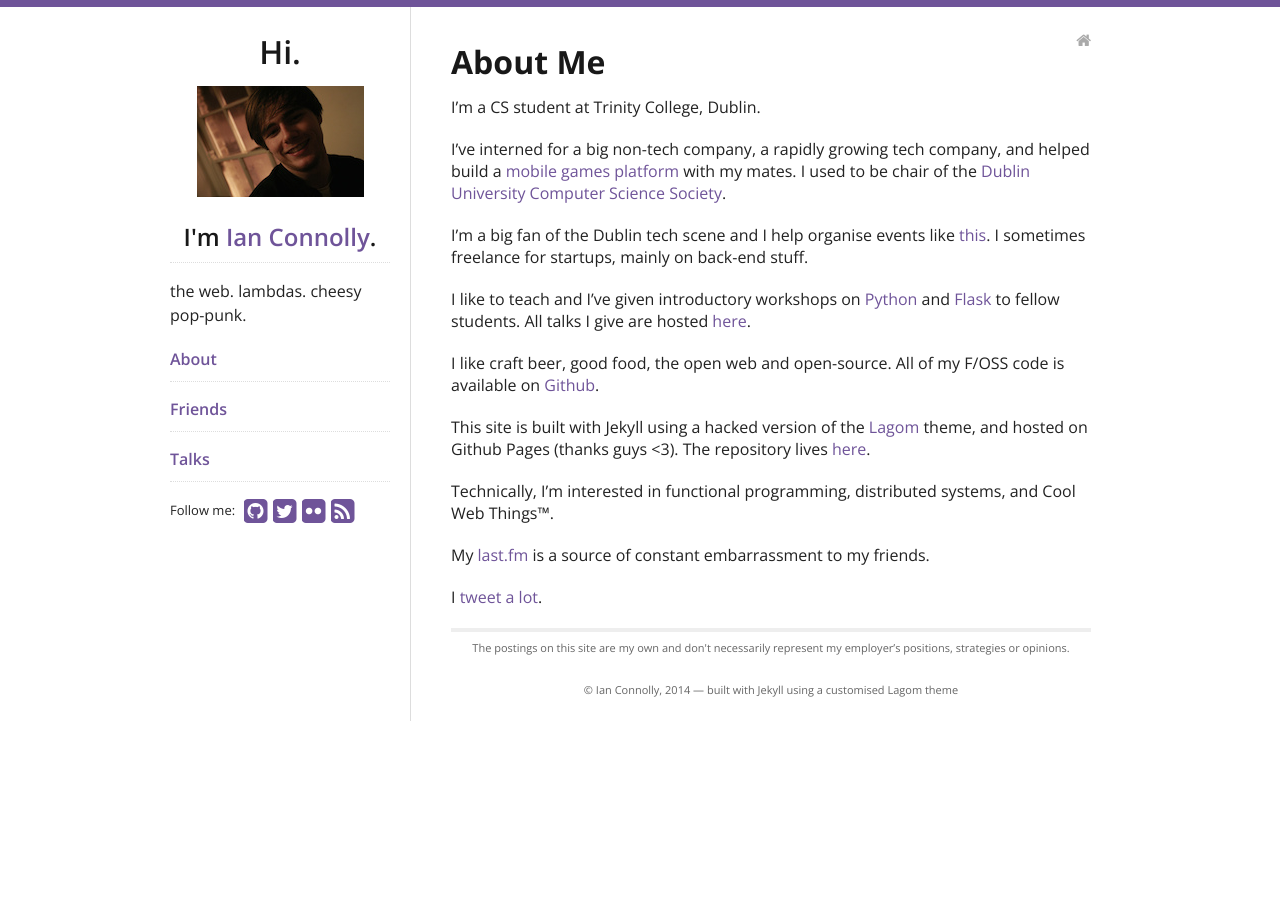
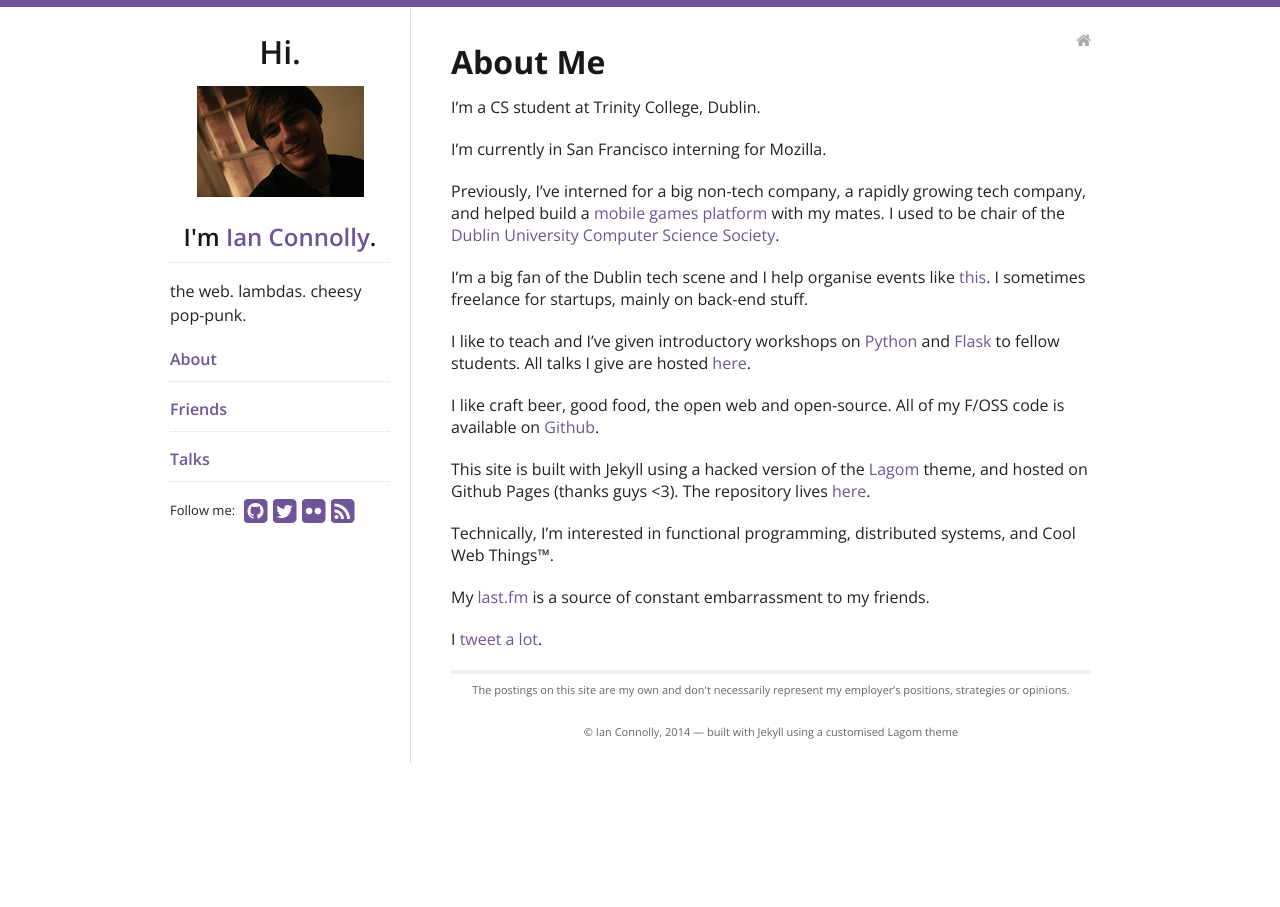
Before and after one commit to IanConnolly/ianconnolly.github.io, a Jekyll site: the page built from about.md, in a window 1280 px wide. Built offline with Jekyll 4.4.1, drawn with Linux system fonts in a browser that asks for light colours; nearby versions of some CDN libraries.

Commit message:
Update bio

```diff
--- a/about.md
+++ b/about.md
@@ -7,9 +7,12 @@
 
 I'm a CS student at Trinity College, Dublin.
 
-I've interned for a big non-tech company, a rapidly growing tech company, and
-helped build a [mobile games platform](http://github.com/tcd-tophat)
-with my mates. I used to be chair of the
+I'm currently in San Francisco interning for Mozilla.
+
+Previously, I've interned for a big non-tech company, a rapidly growing tech
+company, and helped build a
+[mobile games platform](http://github.com/tcd-tophat) with my mates.
+I used to be chair of the
 [Dublin University Computer Science Society](http://ducss.ie).
 
 I'm a big fan of the Dublin tech scene and I help organise events like
```
